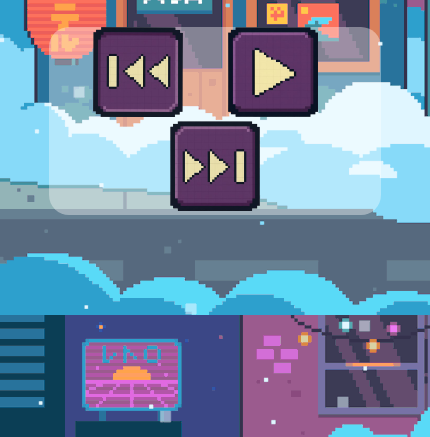
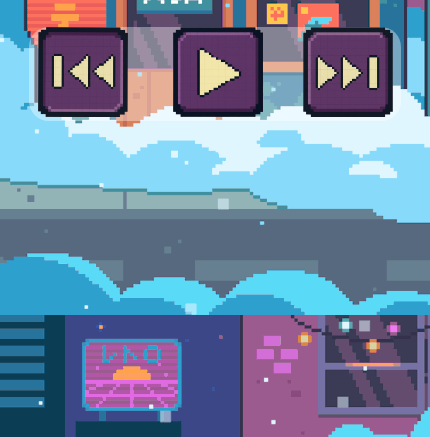
Before and after one commit to Ori31/ReproductorMusica, an Electron app: page index.html in a window 430 px wide. Shown: the part 407-844 px from the top of the page. Drawn offline with Linux system fonts and the light colour scheme.

Commit message:
Cambios menores

```diff
--- a/main.js
+++ b/main.js
@@ -2,7 +2,7 @@ const { app, BrowserWindow } = require('electron/main')
 
 const createWindow = () => {
   const win = new BrowserWindow({
-    width: 454,
+    width: 430,
     height: 606,
     frame: false
   })
--- a/style.css
+++ b/style.css
@@ -101,8 +101,8 @@ body{
 
 }
 .controlesdiv{
-    padding-left: 10%;
-    padding-right: 10%;
+    padding-left: 5%;
+    padding-right: 5%;
 }
 
 .agregar{
```
